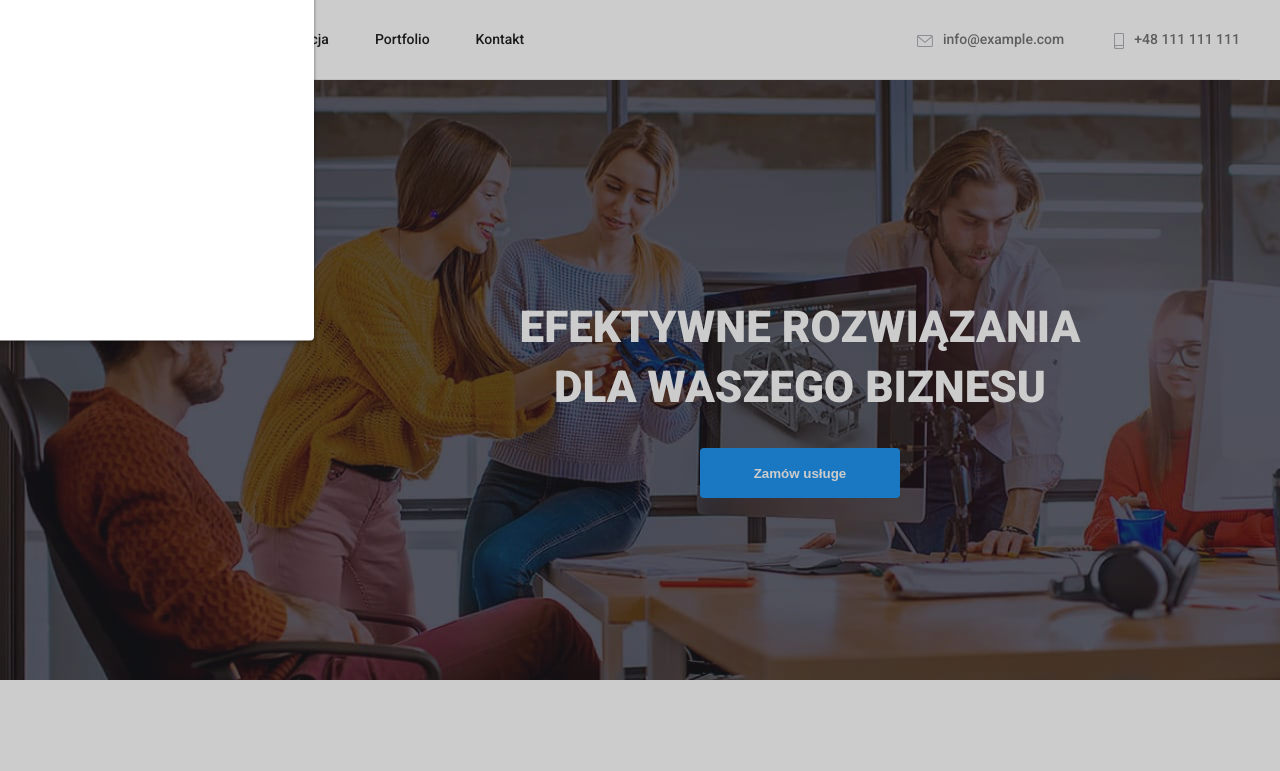
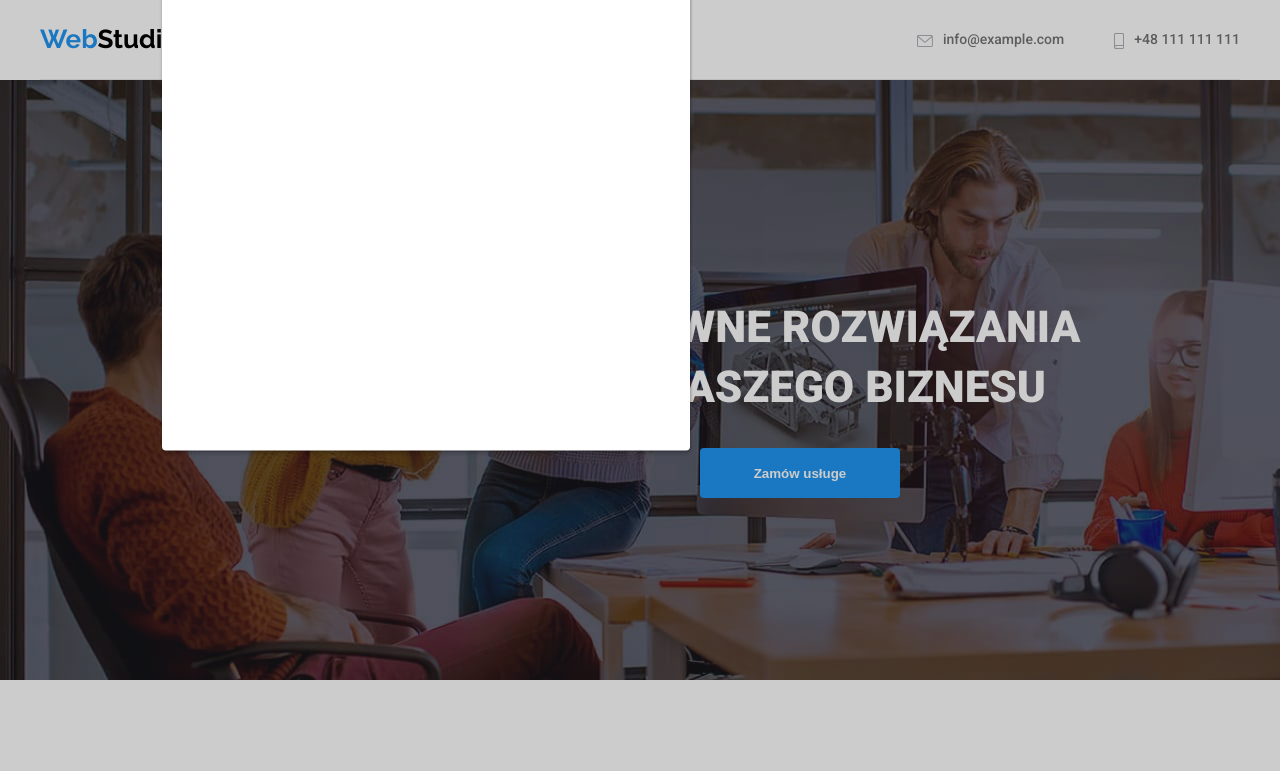
Before and after one commit to krupek12/goit-markup-hw-05, a plain HTML site: page index.html in a window 1280 px wide. Both pictures are taken after a click on the button "Zamów usługe". Shown: the top 771 px of the page. Drawn offline with Linux system fonts and the light colour scheme.

Commit message:
update style css

```diff
--- a/css/style.css
+++ b/css/style.css
@@ -539,17 +539,21 @@ img {
 /* okno aktywne*/
 .backdrop {
   position: fixed;
+  display: flex;
+  justify-content: center;
+  align-items: center;
   left: 0;
   top: 0;
   width: 100%;
   height: 100%;
   background-color: rgba(0, 0, 0, 0.2);
   opacity: 1;
-  transition: 1s;
+  transition: 250ms;
   visibility: visible;
+  transition: visibility 250ms linear;
 }
 .modal {
-  position: fixed;
+  position: relative;
   top: 50px;
   left: 50px;
   transform: translate(-50%, -50%);
@@ -560,8 +564,6 @@ img {
   border-radius: 4px;
   box-shadow: 1px 1px 3px rgba(0, 0, 0, 0.2), 0px 4px 4px rgba(0, 0, 0, 0.14),
     0px 1px 1px rgba(0, 0, 0, 0.12);
-  align-items: center;
-  justify-content: center;
 }
 .close-btn {
   position: absolute;
@@ -571,7 +573,6 @@ img {
   height: 30px;
   background-color: var(--text-color-2);
   border: 1px solid var(--text-color-1);
-  color: var(--text-color-1);
   border-radius: 50%;
   cursor: pointer;
   padding: 0;
```
